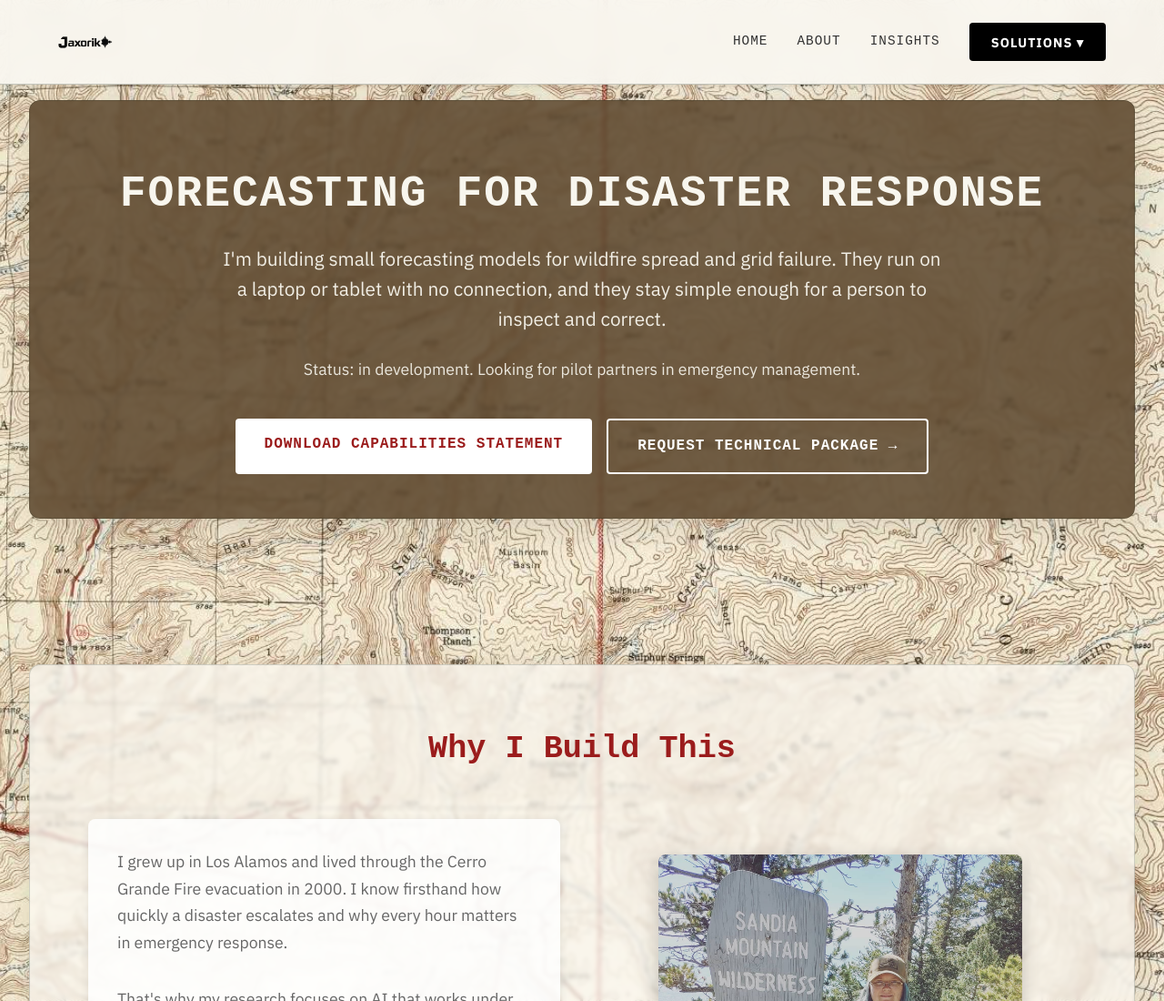
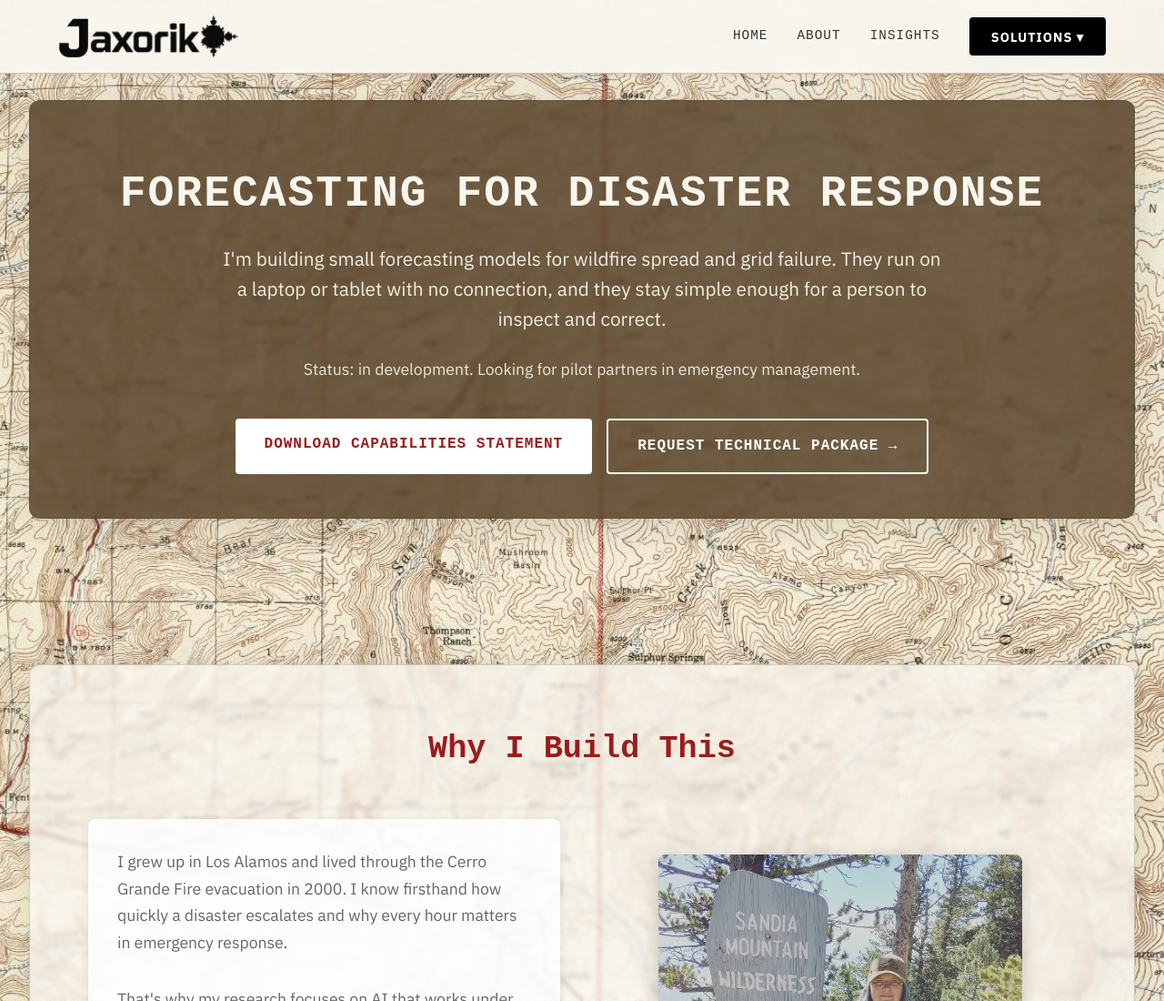
Before and after one commit to jaxorik/jaxorik.github.io, a plain HTML site: page disasters.html in a window 1280 px wide. Shown: the top 1100 px of the page at 91% size. Drawn offline with Linux system fonts and the light colour scheme.

Commit message:
Fix logo image source and styling in disasters.html
Updated logo image source and adjusted logo dimensions.

```diff
--- a/disasters.html
+++ b/disasters.html
@@ -11,7 +11,7 @@
     <meta property="og:type" content="website">
     <meta property="og:title" content="Disaster Response Forecasting | Jaxorik AI Research Group">
     <meta property="og:description" content="Small forecasting models for wildfire spread and grid failure that run offline and stay simple enough to audit. In development; looking for pilot partners.">
-    <meta property="og:image" content="https://jaxorik.com/Jaxorik%20logo%20black.png">
+    <meta property="og:image" content="https://jaxorik.com/Jaxorik%20logo%20black.png?v=2">
     <meta property="og:url" content="https://jaxorik.com/disasters.html">
     <meta name="twitter:card" content="summary_large_image">
 
@@ -35,8 +35,8 @@
             display: flex; justify-content: space-between; align-items: center;
             padding: 1rem 5%; max-width: 1400px; margin: 0 auto;
         }
-        .logo { width: 60px; height: 60px; display: flex; align-items: center; justify-content: center; }
-        .logo img { width: 100%; height: 100%; object-fit: contain; }
+        .logo { height: 48px; display: flex; align-items: center; }
+        .logo img { height: 100%; width: auto; display: block; }
         .nav-links { display: flex; list-style: none; gap: 2rem; align-items: center; position: relative; }
         .nav-links a {
             text-decoration: none; color: #333; font-weight: 500;
@@ -280,7 +280,7 @@
 <body>
     <header>
         <nav>
-            <a href="index.html" class="logo"><img src="Jaxorik logo black.png" alt="Jaxorik AI Research Group"></a>
+            <a href="index.html" class="logo"><img src="Jaxorik%20logo%20black.png?v=2" alt="Jaxorik AI Research Group"></a>
             <ul class="nav-links">
                 <li><a href="index.html">HOME</a></li>
                 <li><a href="about.html">ABOUT</a></li>
```
